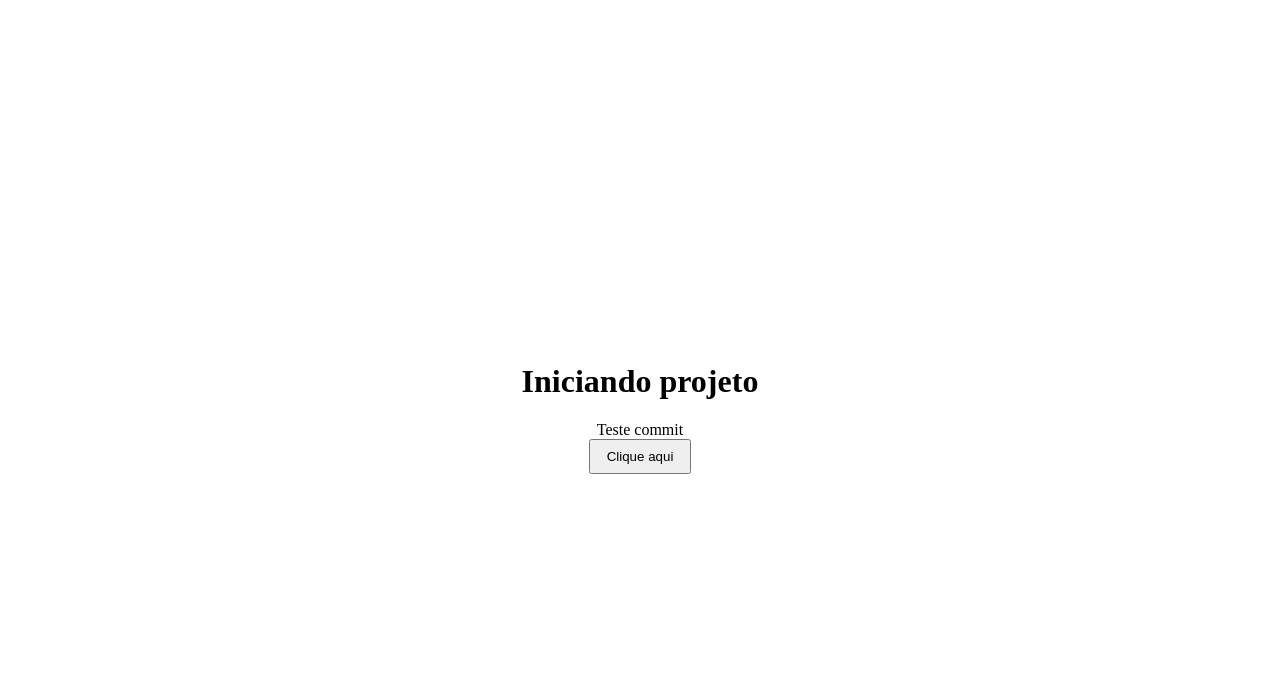
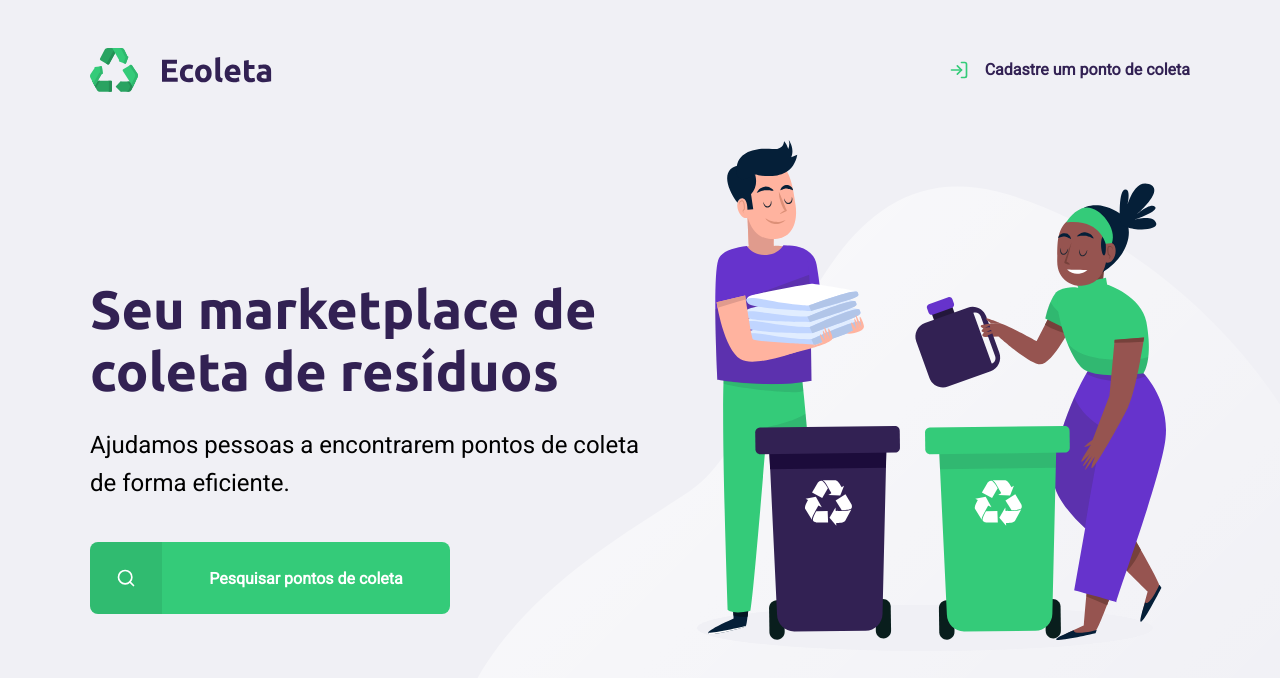
Before and after one commit to euerickap/ecoleta, a plain HTML site: page index.html in a window 1280 px wide. Drawn offline with Linux system fonts and the light colour scheme; a script that the page names is missing.

Commit message:
full home page

```diff
--- a/index.html
+++ b/index.html
@@ -6,16 +6,33 @@
   <meta http-equiv="X-UA-Compatible" content="IE=edge">
   <meta name="viewport" content="width=device-width, initial-scale=1.0">
   <title>Ecoleta</title>
-  <link rel="stylesheet" href="/main.css">
+
+  <link href="https://fonts.googleapis.com/css2?family=Roboto&family=Ubuntu:wght@700&display=swap" rel="stylesheet">
+
+  <link rel="stylesheet" href="/styles/main.css">
+
 </head>
+<body>
 
-<body>
-  <div class="container">
-    <h1>
-      Iniciando projeto
-    </h1>
-    <span>Teste commit</span>
-    <button class="button" onclick="handleButtonAlert()">Clique aqui</button>
+  <div id="page-home">
+    <div class="content">
+
+      <header>
+        <img src="/assets/logo.svg" alt="Logomarca">
+        <a href="#">
+          <span></span>
+          Cadastre um ponto de coleta
+        </a>
+      </header>
+
+      <main>
+        <h1>Seu marketplace de coleta de resíduos</h1>
+
+      <p>Ajudamos pessoas a encontrarem pontos de coleta de forma eficiente.</p>
+
+      <a href="#"><span></span><strong>Pesquisar pontos de coleta</strong></a>
+      </main>
+    </div>
   </div>
 
   <script src="/script.js"></script>
--- a/main.css
+++ /dev/null
@@ -1,15 +0,0 @@
-.container {
-  height: 100vh;
-  display: flex;
-  align-items: center;
-  flex-direction: column;
-  justify-content: center;
-}
-
-.container>div>h1 {
-  font-size: 4rem;
-}
-
-.button {
-  padding: 0.5rem 1rem;
-}
--- a/script.js
+++ /dev/null
@@ -1,5 +0,0 @@
-let buttonContainer = document.querySelector('.button')
-
-function handleButtonAlert() {
-  alert("Bem vindo ao Ecoleta!")
-}
--- /dev/null
+++ b/styles/main.css
@@ -0,0 +1,173 @@
+:root {
+  --title-color: #322153;
+  --primary-color: #34cb79;
+}
+
+* {
+  margin: 0;
+  padding: 0;
+}
+
+html {
+  font-family: Roboto, sans-serif;
+}
+
+body {
+  background: #f0f0f5;
+  -webkit-font-smoothing: antialiased;
+}
+
+a {
+  text-decoration: none;
+}
+
+h1, h2, h3, h4, h5, h6 {
+  font-family: Ubuntu, sans-serif;
+  color: var(--title-color);
+}
+
+/* BOX MODEL
+Modelo de caixa
+Toda caixa tem
+largura, altura, espaçamentos, preenchimentos
+bordas, cor, fundo, maneira que é vista pelo html (display
+posicionamento, alinhamentos
+*/
+
+#page-home {
+  height: 100vh;
+
+  background: url('../assets/home-background.svg') no-repeat;
+  background-position: 35vw bottom;
+}
+
+#page-home .content {
+  width: 90%;
+  max-width: 1100px;
+  height: 100%;
+
+  margin: 0 auto;
+
+  display: flex;
+  flex-direction: column;
+}
+
+#page-home header {
+
+  margin-top: 48px;
+
+  display: flex;
+  align-items: center;
+  justify-content: space-between;
+}
+
+#page-home header a {
+  display: flex;
+
+  color: var(--title-color);
+  font-weight: 700;
+}
+
+#page-home header a span {
+  margin-right: 16px;
+  display: flex;
+
+  background-image: url('../assets/log-in.svg');
+
+  width: 20px;
+  height: 20px;
+}
+
+#page-home main {
+  max-width: 560px;
+
+  flex: 1;
+
+  display: flex;
+  flex-direction: column;
+  justify-content: center;
+}
+
+#page-home main h1 {
+  font-size: 54px;
+}
+
+#page-home main p {
+  font-size: 24px;
+  line-height: 38px;
+  margin-top: 24px;
+}
+
+#page-home main a {
+  width: 100%;
+  max-width: 360px;
+  height: 72px;
+
+  border-radius: 8px;
+
+  display: flex;
+  align-items: center;
+
+  margin-top: 40px;
+
+  background-color: var(--primary-color);
+
+  transition: 400ms;
+
+  color: white;
+}
+
+#page-home main a:hover {
+  background-color: #2fb86e;
+}
+
+#page-home main a span {
+  width: 72px;
+  height: 72px;
+
+  border-top-left-radius: 8px;
+  border-bottom-left-radius: 8px;
+
+  background-color: rgba(0, 0, 0, 0.08);
+
+  display: flex;
+  align-items: center;
+  justify-content: center;
+}
+
+#page-home main a span::after {
+  content: "";
+  background-image: url('../assets/search.svg');
+
+  width: 20px;
+  height: 20px;
+}
+
+#page-home main a strong {
+  flex: 1;
+  color: white;
+  text-align: center;
+}
+
+@media (max-width: 900px) {
+  #page-home {
+    background-position-x: 70vw;
+  }
+
+  #page-home .content {
+    align-items: center;
+    text-align: center;
+  }
+
+  #page-home header a {
+    position: absolute;
+    bottom: 48px;
+
+    left: 50%;
+    transform: translateX(-50%);
+  }
+
+  #page-home main {
+    align-items: center;
+  }
+}
```
